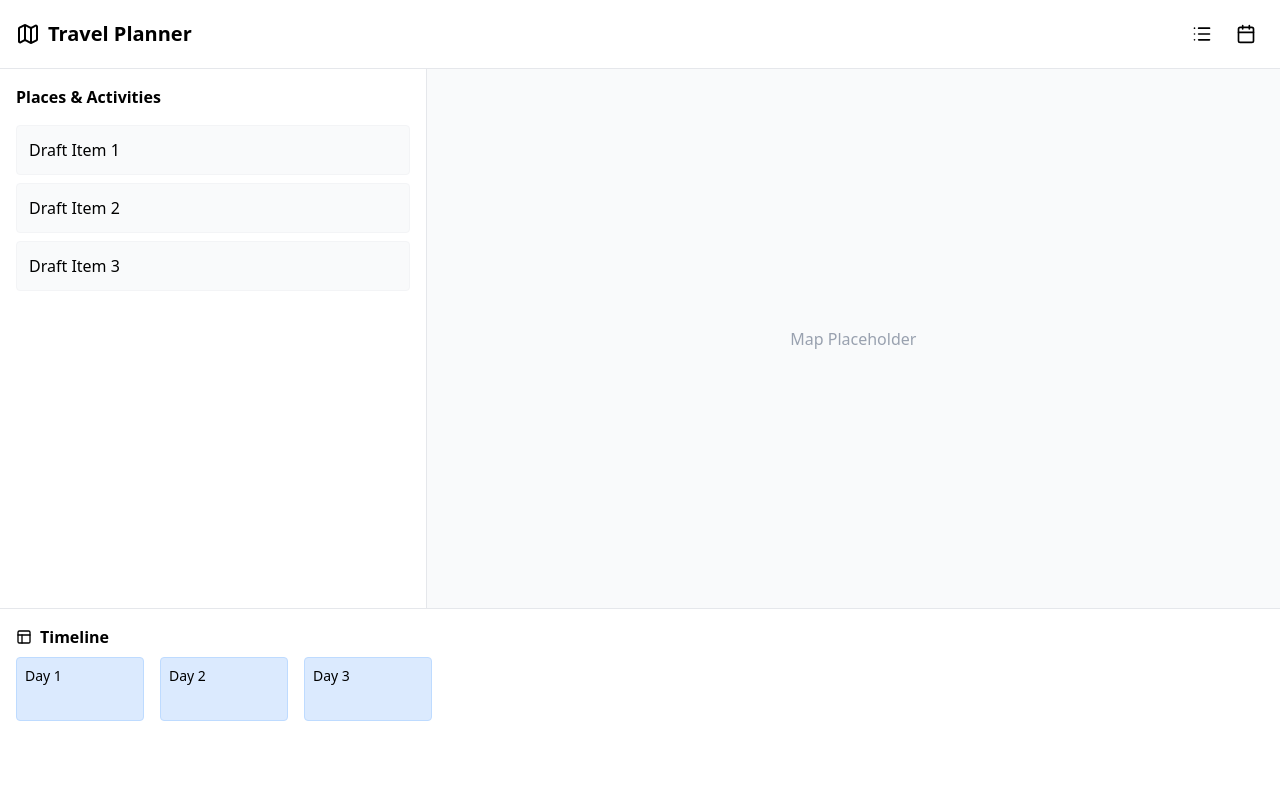
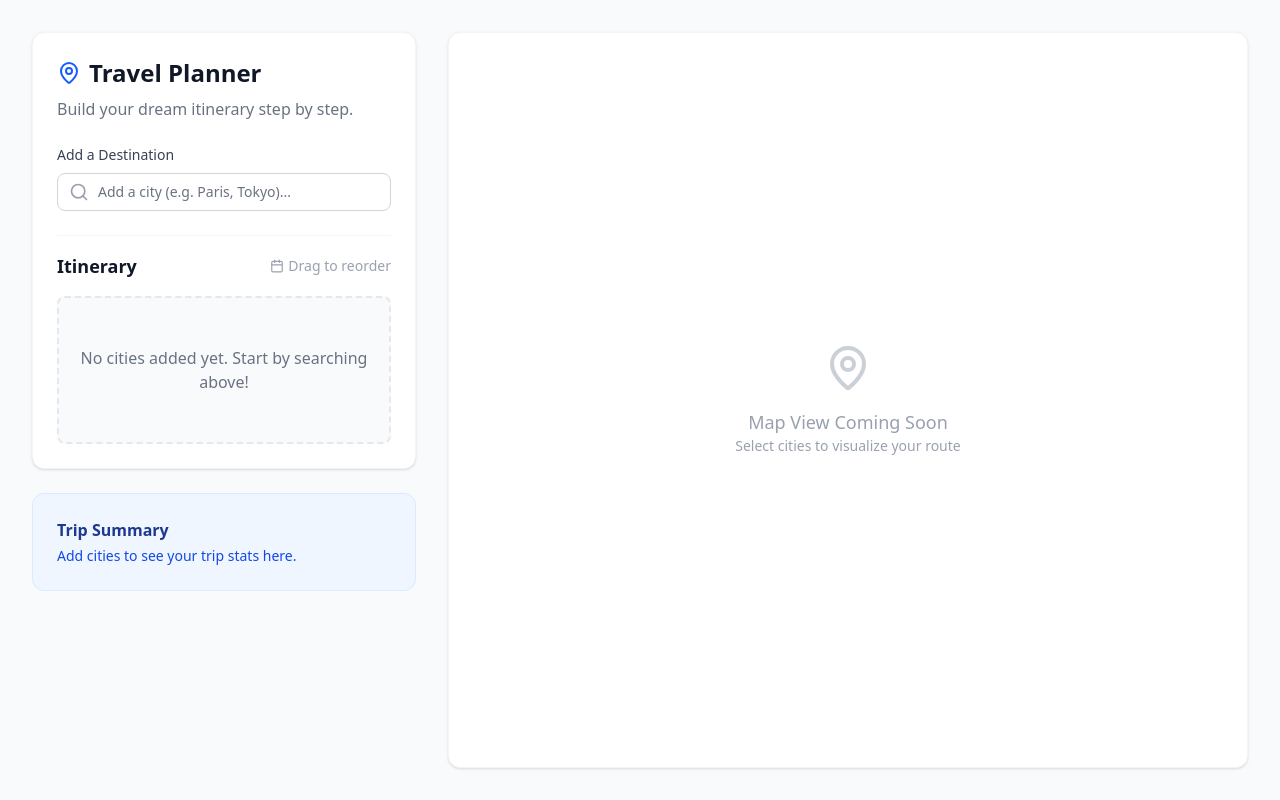
Before and after one commit to The-Dubious-Disc/travel-planner, a Next.js app: page / in a window 1280 px wide. Built offline with nearby package versions, Linux system fonts and the light colour scheme.

Commit message:
feat: Implement trip store, city search, and drag-and-drop list

```diff
--- a/package.json
+++ b/package.json
@@ -10,6 +10,7 @@
   },
   "dependencies": {
     "@dnd-kit/core": "^6.3.1",
+    "@dnd-kit/modifiers": "^9.0.0",
     "@dnd-kit/sortable": "^10.0.0",
     "@dnd-kit/utilities": "^3.2.2",
     "clsx": "^2.1.1",
--- a/src/app/page.tsx
+++ b/src/app/page.tsx
@@ -1,52 +1,63 @@
-import { Calendar, Map, List, Layout } from 'lucide-react';
+'use client';
+
+import CitySearch from '@/components/CitySearch';
+import CityList from '@/components/CityList';
+import { MapPin, Calendar } from 'lucide-react';
 
 export default function Home() {
   return (
-    <div className="flex flex-col h-screen bg-gray-100">
-      {/* Header */}
-      <header className="bg-white border-b border-gray-200 p-4 flex items-center justify-between">
-        <h1 className="text-xl font-bold flex items-center gap-2">
-          <Map className="w-6 h-6" />
-          Travel Planner
-        </h1>
-        <div className="flex gap-2">
-           <button className="p-2 hover:bg-gray-100 rounded" aria-label="List view"><List className="w-5 h-5" /></button>
-           <button className="p-2 hover:bg-gray-100 rounded" aria-label="Calendar view"><Calendar className="w-5 h-5" /></button>
+    <main className="min-h-screen bg-gray-50 p-4 md:p-8">
+      <div className="max-w-7xl mx-auto grid grid-cols-1 lg:grid-cols-3 gap-8">
+        {/* Left Column: Trip Builder */}
+        <div className="lg:col-span-1 space-y-6">
+          <div className="bg-white p-6 rounded-xl shadow-sm border border-gray-100">
+            <h1 className="text-2xl font-bold text-gray-900 mb-2 flex items-center gap-2">
+              <MapPin className="text-blue-600" />
+              Travel Planner
+            </h1>
+            <p className="text-gray-500 mb-6">Build your dream itinerary step by step.</p>
+
+            <div className="space-y-6">
+              <div>
+                <label className="block text-sm font-medium text-gray-700 mb-2">
+                  Add a Destination
+                </label>
+                <CitySearch />
+              </div>
+
+              <div className="pt-4 border-t border-gray-100">
+                <div className="flex items-center justify-between mb-4">
+                  <h2 className="text-lg font-semibold text-gray-900">Itinerary</h2>
+                  <span className="text-sm text-gray-400 flex items-center gap-1">
+                    <Calendar size={14} />
+                    Drag to reorder
+                  </span>
+                </div>
+                <CityList />
+              </div>
+            </div>
+          </div>
+
+          {/* Summary Card (Placeholder for now) */}
+          <div className="bg-blue-50 p-6 rounded-xl border border-blue-100">
+             <h3 className="font-semibold text-blue-900 mb-1">Trip Summary</h3>
+             <p className="text-blue-700 text-sm">
+               Add cities to see your trip stats here.
+             </p>
+          </div>
         </div>
-      </header>
 
-      {/* Main Content Area - 2 Columns */}
-      <main className="flex-1 flex overflow-hidden">
-        {/* Left Column (e.g., POI List / Sidebar) */}
-        <aside className="w-1/3 min-w-[300px] bg-white border-r border-gray-200 p-4 overflow-y-auto">
-          <h2 className="font-semibold mb-4">Places & Activities</h2>
-          <div className="space-y-2">
-             <div className="p-3 bg-gray-50 rounded border border-gray-100">Draft Item 1</div>
-             <div className="p-3 bg-gray-50 rounded border border-gray-100">Draft Item 2</div>
-             <div className="p-3 bg-gray-50 rounded border border-gray-100">Draft Item 3</div>
+        {/* Right Column: Map/Visualizer (Placeholder for MVP) */}
+        <div className="lg:col-span-2 hidden lg:block">
+          <div className="bg-white h-[calc(100vh-4rem)] rounded-xl shadow-sm border border-gray-100 flex items-center justify-center bg-grid-slate-100">
+             <div className="text-center text-gray-400">
+               <MapPin size={48} className="mx-auto mb-4 opacity-50" />
+               <p className="text-lg">Map View Coming Soon</p>
+               <p className="text-sm">Select cities to visualize your route</p>
+             </div>
           </div>
-        </aside>
-
-        {/* Right Column (e.g., Map or Detail View) */}
-        <section className="flex-1 bg-gray-50 p-4 relative">
-           <div className="absolute inset-0 flex items-center justify-center text-gray-400">
-             Map Placeholder
-           </div>
-        </section>
-      </main>
-
-      {/* Bottom Gantt / Timeline */}
-      <footer className="h-48 bg-white border-t border-gray-200 p-4 overflow-x-auto">
-         <h2 className="font-semibold mb-2 flex items-center gap-2">
-           <Layout className="w-4 h-4" /> Timeline
-         </h2>
-         <div className="flex gap-4">
-            {/* Mock timeline items */}
-            <div className="w-32 h-16 bg-blue-100 rounded border border-blue-200 flex-shrink-0 p-2 text-sm">Day 1</div>
-            <div className="w-32 h-16 bg-blue-100 rounded border border-blue-200 flex-shrink-0 p-2 text-sm">Day 2</div>
-            <div className="w-32 h-16 bg-blue-100 rounded border border-blue-200 flex-shrink-0 p-2 text-sm">Day 3</div>
-         </div>
-      </footer>
-    </div>
+        </div>
+      </div>
+    </main>
   );
 }
--- /dev/null
+++ b/src/components/CityList.tsx
@@ -0,0 +1,139 @@
+'use client';
+
+import {
+  DndContext,
+  closestCenter,
+  KeyboardSensor,
+  PointerSensor,
+  useSensor,
+  useSensors,
+  DragEndEvent
+} from '@dnd-kit/core';
+import {
+  arrayMove,
+  SortableContext,
+  sortableKeyboardCoordinates,
+  verticalListSortingStrategy,
+  useSortable
+} from '@dnd-kit/sortable';
+import { CSS } from '@dnd-kit/utilities';
+import { restrictToVerticalAxis } from '@dnd-kit/modifiers';
+import { useTripStore, City } from '@/store/useTripStore';
+import { GripVertical, Trash2 } from 'lucide-react';
+
+function SortableCityItem({ city }: { city: City }) {
+  const {
+    attributes,
+    listeners,
+    setNodeRef,
+    transform,
+    transition,
+    isDragging
+  } = useSortable({ id: city.id });
+
+  const updateDays = useTripStore((state) => state.updateDays);
+  const removeCity = useTripStore((state) => state.removeCity);
+
+  const style = {
+    transform: CSS.Transform.toString(transform),
+    transition,
+    zIndex: isDragging ? 10 : 1,
+    opacity: isDragging ? 0.5 : 1,
+  };
+
+  return (
+    <div
+      ref={setNodeRef}
+      style={style}
+      className="flex items-center justify-between p-4 mb-3 bg-white border border-gray-200 rounded-lg shadow-sm hover:border-blue-300 transition-colors"
+    >
+      <div className="flex items-center gap-3 overflow-hidden">
+        <button
+          className="cursor-grab text-gray-400 hover:text-gray-600 active:cursor-grabbing touch-none"
+          {...attributes}
+          {...listeners}
+        >
+          <GripVertical size={20} />
+        </button>
+        <div className="font-medium text-gray-900 truncate min-w-[120px]">
+          {city.name}
+        </div>
+      </div>
+
+      <div className="flex items-center gap-4">
+        <div className="flex items-center gap-2">
+          <label htmlFor={`days-${city.id}`} className="text-sm text-gray-500 hidden sm:inline">
+            Days:
+          </label>
+          <input
+            id={`days-${city.id}`}
+            type="number"
+            min="1"
+            max="30"
+            value={city.days}
+            onChange={(e) => updateDays(city.id, parseInt(e.target.value) || 1)}
+            className="w-16 px-2 py-1 text-center border border-gray-300 rounded-md focus:outline-none focus:ring-1 focus:ring-blue-500 text-gray-900"
+          />
+        </div>
+
+        <button
+          onClick={() => removeCity(city.id)}
+          className="text-red-400 hover:text-red-600 p-1 rounded-full hover:bg-red-50 transition-colors"
+          title="Remove city"
+        >
+          <Trash2 size={18} />
+        </button>
+      </div>
+    </div>
+  );
+}
+
+export default function CityList() {
+  const cities = useTripStore((state) => state.cities);
+  const reorderCities = useTripStore((state) => state.reorderCities);
+
+  const sensors = useSensors(
+    useSensor(PointerSensor),
+    useSensor(KeyboardSensor, {
+      coordinateGetter: sortableKeyboardCoordinates,
+    })
+  );
+
+  function handleDragEnd(event: DragEndEvent) {
+    const { active, over } = event;
+
+    if (over && active.id !== over.id) {
+      const oldIndex = cities.findIndex((item) => item.id === active.id);
+      const newIndex = cities.findIndex((item) => item.id === over.id);
+      reorderCities(oldIndex, newIndex);
+    }
+  }
+
+  if (cities.length === 0) {
+    return (
+      <div className="text-center py-12 border-2 border-dashed border-gray-200 rounded-lg bg-gray-50">
+        <p className="text-gray-500">No cities added yet. Start by searching above!</p>
+      </div>
+    );
+  }
+
+  return (
+    <DndContext
+      sensors={sensors}
+      collisionDetection={closestCenter}
+      onDragEnd={handleDragEnd}
+      modifiers={[restrictToVerticalAxis]}
+    >
+      <SortableContext
+        items={cities.map(c => c.id)}
+        strategy={verticalListSortingStrategy}
+      >
+        <div className="w-full">
+          {cities.map((city) => (
+            <SortableCityItem key={city.id} city={city} />
+          ))}
+        </div>
+      </SortableContext>
+    </DndContext>
+  );
+}
--- /dev/null
+++ b/src/components/CitySearch.tsx
@@ -0,0 +1,112 @@
+'use client';
+
+import { useState, useRef, useEffect } from 'react';
+import { useTripStore } from '@/store/useTripStore';
+import { Search, Plus } from 'lucide-react';
+
+const MOCK_CITIES = [
+  'Paris, France', 'London, UK', 'Tokyo, Japan', 'New York, USA',
+  'Rome, Italy', 'Barcelona, Spain', 'Amsterdam, Netherlands', 'Berlin, Germany',
+  'Prague, Czech Republic', 'Lisbon, Portugal', 'Vienna, Austria', 'Dublin, Ireland',
+  'Budapest, Hungary', 'Madrid, Spain', 'Venice, Italy', 'Kyoto, Japan',
+  'Osaka, Japan', 'Seoul, South Korea', 'Bangkok, Thailand', 'Singapore',
+  'Montevideo, Uruguay', 'Buenos Aires, Argentina', 'Sydney, Australia',
+  'Cape Town, South Africa', 'Rio de Janeiro, Brazil'
+];
+
+export default function CitySearch() {
+  const [query, setQuery] = useState('');
+  const [isOpen, setIsOpen] = useState(false);
+  const [filteredCities, setFilteredCities] = useState<string[]>([]);
+  const wrapperRef = useRef<HTMLDivElement>(null);
+
+  const addCity = useTripStore((state) => state.addCity);
+
+  useEffect(() => {
+    function handleClickOutside(event: MouseEvent) {
+      if (wrapperRef.current && !wrapperRef.current.contains(event.target as Node)) {
+        setIsOpen(false);
+      }
+    }
+    document.addEventListener('mousedown', handleClickOutside);
+    return () => document.removeEventListener('mousedown', handleClickOutside);
+  }, []);
+
+  const handleSearch = (e: React.ChangeEvent<HTMLInputElement>) => {
+    const value = e.target.value;
+    setQuery(value);
+
+    if (value.trim().length > 0) {
+      const filtered = MOCK_CITIES.filter(city =>
+        city.toLowerCase().includes(value.toLowerCase())
+      );
+      setFilteredCities(filtered);
+      setIsOpen(true);
+    } else {
+      setFilteredCities([]);
+      setIsOpen(false);
+    }
+  };
+
+  const handleSelectCity = (city: string) => {
+    addCity(city);
+    setQuery('');
+    setIsOpen(false);
+  };
+
+  const handleKeyDown = (e: React.KeyboardEvent) => {
+    if (e.key === 'Enter' && query.trim()) {
+      // If valid city in list matches exactly or just add what's typed
+      // For now, let's just add what's typed if it's not empty,
+      // or the first match if available.
+      if (filteredCities.length > 0) {
+        handleSelectCity(filteredCities[0]);
+      } else {
+         // Optional: allow free text adding?
+         // addCity(query);
+         // setQuery('');
+         // setIsOpen(false);
+      }
+    }
+  };
+
+  return (
+    <div className="relative w-full max-w-md" ref={wrapperRef}>
+      <div className="relative">
+        <div className="absolute inset-y-0 left-0 pl-3 flex items-center pointer-events-none">
+          <Search className="h-5 w-5 text-gray-400" />
+        </div>
+        <input
+          type="text"
+          className="block w-full pl-10 pr-4 py-2 border border-gray-300 rounded-lg leading-5 bg-white placeholder-gray-500 focus:outline-none focus:placeholder-gray-400 focus:ring-1 focus:ring-blue-500 focus:border-blue-500 sm:text-sm text-black"
+          placeholder="Add a city (e.g. Paris, Tokyo)..."
+          value={query}
+          onChange={handleSearch}
+          onKeyDown={handleKeyDown}
+          onFocus={() => {
+            if (query.trim().length > 0) setIsOpen(true);
+          }}
+        />
+      </div>
+
+      {isOpen && filteredCities.length > 0 && (
+        <ul className="absolute z-10 mt-1 w-full bg-white shadow-lg max-h-60 rounded-md py-1 text-base ring-1 ring-black ring-opacity-5 overflow-auto focus:outline-none sm:text-sm">
+          {filteredCities.map((city, index) => (
+            <li
+              key={index}
+              className="cursor-pointer select-none relative py-2 pl-3 pr-9 hover:bg-blue-50 text-gray-900"
+              onClick={() => handleSelectCity(city)}
+            >
+              <div className="flex items-center">
+                <span className="font-medium block truncate">{city}</span>
+              </div>
+              <span className="absolute inset-y-0 right-0 flex items-center pr-4 text-blue-600">
+                <Plus className="h-4 w-4" />
+              </span>
+            </li>
+          ))}
+        </ul>
+      )}
+    </div>
+  );
+}
--- /dev/null
+++ b/src/store/useTripStore.ts
@@ -0,0 +1,59 @@
+import { create } from 'zustand';
+
+export interface City {
+  id: string;
+  name: string;
+  days: number;
+}
+
+interface TripState {
+  cities: City[];
+  startDate: Date | null;
+  totalDays: number | null;
+
+  // Actions
+  addCity: (name: string) => void;
+  removeCity: (id: string) => void;
+  updateDays: (id: string, days: number) => void;
+  reorderCities: (oldIndex: number, newIndex: number) => void;
+  setStartDate: (date: Date | null) => void;
+  setTotalDays: (days: number | null) => void;
+}
+
+export const useTripStore = create<TripState>((set) => ({
+  cities: [],
+  startDate: null,
+  totalDays: null,
+
+  addCity: (name: string) => set((state) => ({
+    cities: [
+      ...state.cities,
+      {
+        id: crypto.randomUUID(),
+        name,
+        days: 3 // Default to 3 days
+      }
+    ]
+  })),
+
+  removeCity: (id: string) => set((state) => ({
+    cities: state.cities.filter((city) => city.id !== id)
+  })),
+
+  updateDays: (id: string, days: number) => set((state) => ({
+    cities: state.cities.map((city) =>
+      city.id === id ? { ...city, days: Math.max(1, days) } : city
+    )
+  })),
+
+  reorderCities: (oldIndex: number, newIndex: number) => set((state) => {
+    const newCities = [...state.cities];
+    const [movedCity] = newCities.splice(oldIndex, 1);
+    newCities.splice(newIndex, 0, movedCity);
+    return { cities: newCities };
+  }),
+
+  setStartDate: (date: Date | null) => set({ startDate: date }),
+
+  setTotalDays: (days: number | null) => set({ totalDays: days }),
+}));
```
Also changed, not shown: 1 other file (tests, documents, lock files or other folders).
